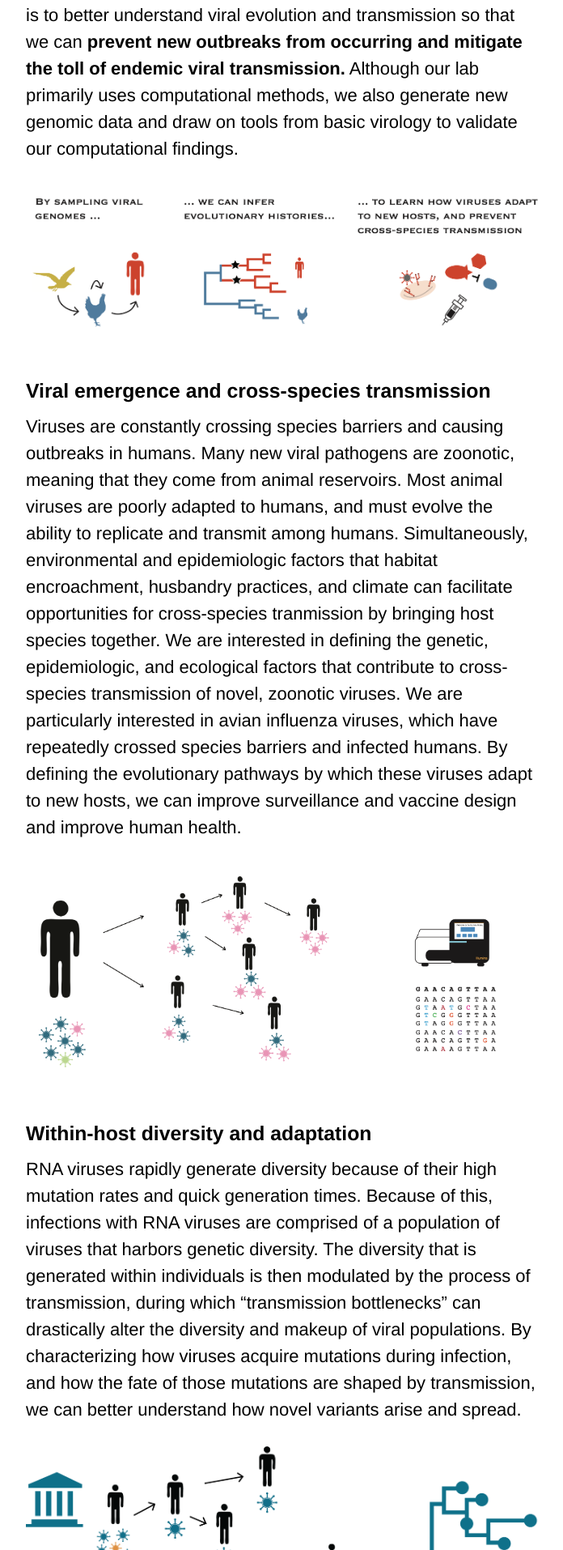
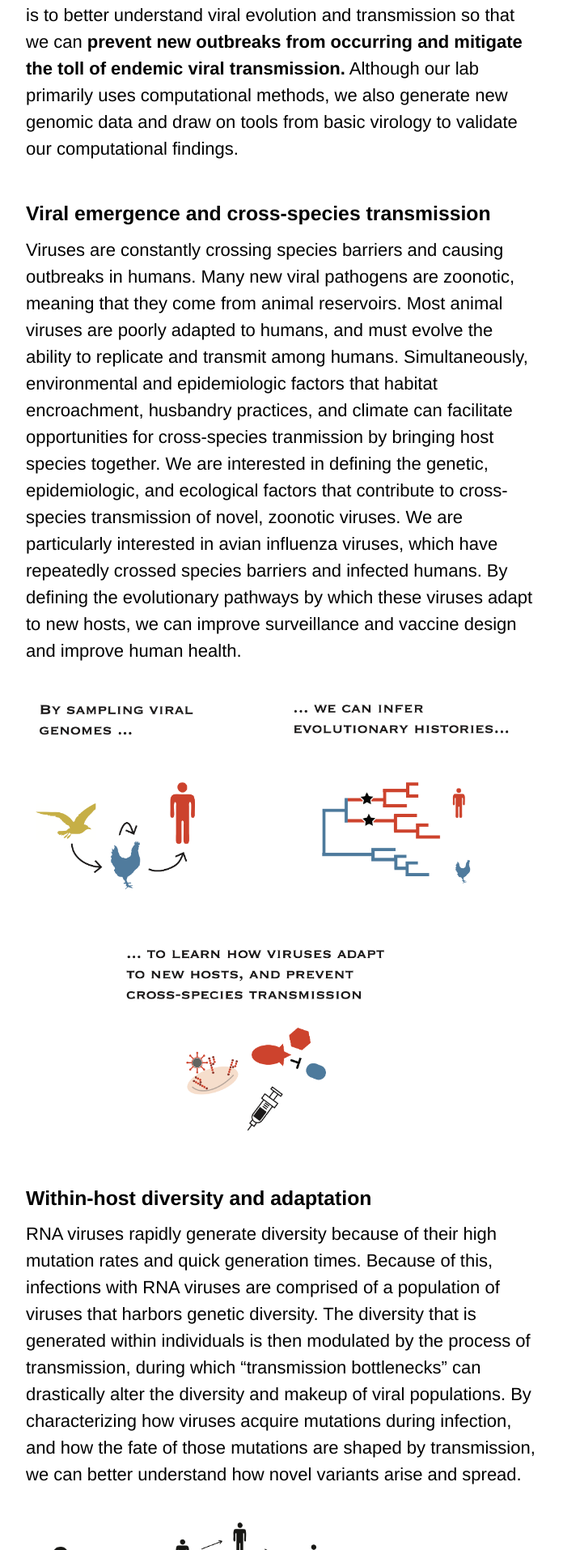
Before and after one commit to lmoncla/monclalab, a Jekyll site: the page built from _pages/research.md, in a window 1280 px wide. Shown: the part 362-2276 px from the top of the page at 81% size, without its empty margins (290-986 px from the left). Built offline with Jekyll 4.4.1, drawn with Linux system fonts in a browser that asks for light colours; cached includes are drawn as plain includes; a script that is not in the unit is left out; comment, search, counter and statistics services are not loaded.

Commit message:
Update research.md

```diff
--- a/_pages/research.md
+++ b/_pages/research.md
@@ -4,23 +4,23 @@ permalink: /research/
 
 In the Moncla lab, we are interested in how viruses __emerge__ in human populations, and __transmit__ between them. We draw on tools from phylodynamics, virology, and population genetics to understand how viruses evolve within individuals, between populations, and across continents. The ultimate goal of our work is to better understand viral evolution and transmission so that we can __prevent new outbreaks from occurring and mitigate the toll of endemic viral transmission.__ Although our lab primarily uses computational methods, we also generate new genomic data and draw on tools from basic virology to validate our computational findings.
 
-<left>
-<img src="/monclalab/assets/images/overview.png" width="150%">
-</left>
-
 ### Viral emergence and cross-species transmission
 Viruses are constantly crossing species barriers and causing outbreaks in humans. Many new viral pathogens are zoonotic, meaning that they come from animal reservoirs. Most animal viruses are poorly adapted to humans, and must evolve the ability to replicate and transmit among humans. Simultaneously, environmental and epidemiologic factors that habitat encroachment, husbandry practices, and climate can facilitate opportunities for cross-species tranmission by bringing host species together. We are interested in defining the genetic, epidemiologic, and ecological factors that contribute to cross-species transmission of novel, zoonotic viruses. We are particularly interested in avian influenza viruses, which have repeatedly crossed species barriers and infected humans. By defining the evolutionary pathways by which these viruses adapt to new hosts, we can improve surveillance and vaccine design and improve human health.
 
 <left>
-<img src="/monclalab/assets/images/within-host-diversity-2.png" width="100%">
+<img src="/monclalab/assets/images/overview-2.png" width="100%">
 </left>
 
 ### Within-host diversity and adaptation
 RNA viruses rapidly generate diversity because of their high mutation rates and quick generation times. Because of this, infections with RNA viruses are comprised of a population of viruses that harbors genetic diversity. The diversity that is generated within individuals is then modulated by the process of transmission, during which "transmission bottlenecks" can drastically alter the diversity and makeup of viral populations. By characterizing how viruses acquire mutations during infection, and how the fate of those mutations are shaped by transmission, we can better understand how novel variants arise and spread.
 
 <left>
-<img src="/monclalab/assets/images/figure-3-genomic-epi-schematic.png" width="100%">
+<img src="/monclalab/assets/images/within-host-diversity-2.png" width="100%">
 </left>
 
 ### Phylodynamics of endemic human respiratory viruses
 In recent years, viruses that have been previously well-controlled by vaccination have made a resurgence. For endemic human viruses, transmission intensity is impacted by the interplay between population immunity, vaccination campaigns, and human travel, movement, and interaction patterns. We are interested in how endemic RNA viruses move across time, space, and population groups, and how viral transmission is impacted by factors like geography, host immunity, and human contact networks.
+
+<left>
+<img src="/monclalab/assets/images/figure-3-genomic-epi-schematic.png" width="100%">
+</left>
```
